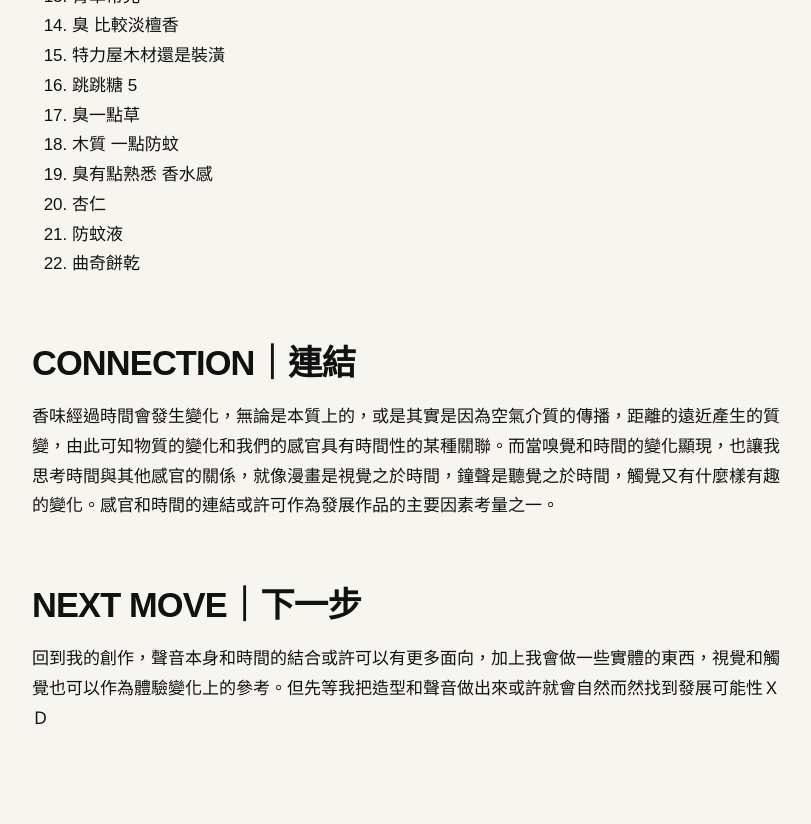
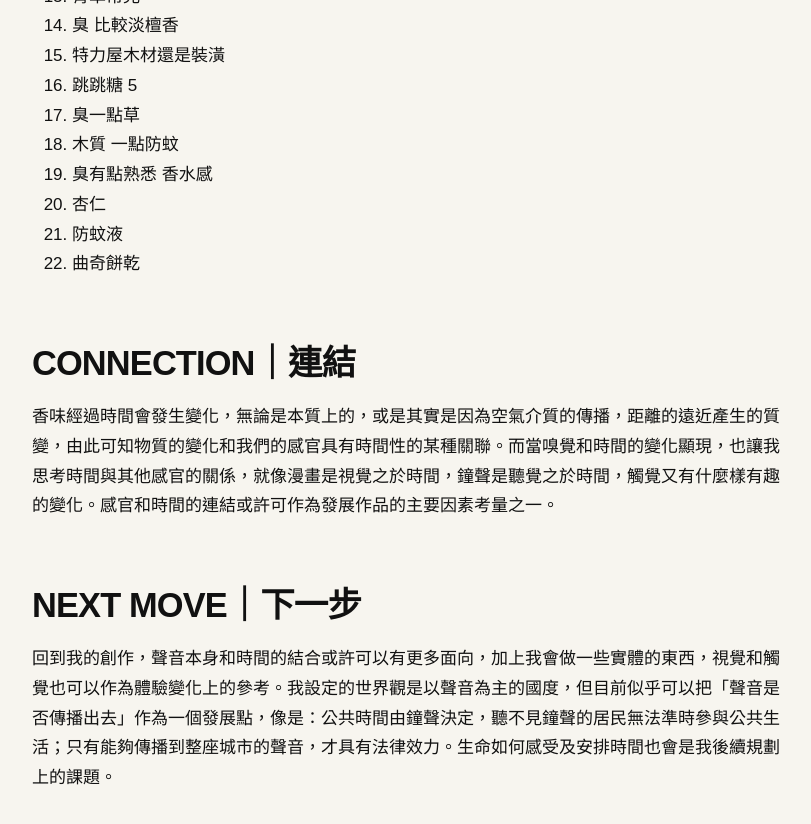
Before and after one commit to yunhanchan/fieldworkarchive, a Jekyll site: the page built from weeks/week-10.md, in a window 1280 px wide and 900 px high, scrolled down 1722 px. Shown: the top 824 px of the window, without its empty margins (48-859 px from the left). Built offline with Jekyll 4.4.1, drawn with Linux system fonts in a browser that asks for light colours.

Commit message:
Update week-10.md

```diff
--- a/weeks/week-10.md
+++ b/weeks/week-10.md
@@ -51,4 +51,4 @@ permalink: /weeks/week-10/
 
 ## NEXT MOVE｜下一步
 
-回到我的創作，聲音本身和時間的結合或許可以有更多面向，加上我會做一些實體的東西，視覺和觸覺也可以作為體驗變化上的參考。但先等我把造型和聲音做出來或許就會自然而然找到發展可能性ＸＤ
+回到我的創作，聲音本身和時間的結合或許可以有更多面向，加上我會做一些實體的東西，視覺和觸覺也可以作為體驗變化上的參考。我設定的世界觀是以聲音為主的國度，但目前似乎可以把「聲音是否傳播出去」作為一個發展點，像是：公共時間由鐘聲決定，聽不見鐘聲的居民無法準時參與公共生活；只有能夠傳播到整座城市的聲音，才具有法律效力。生命如何感受及安排時間也會是我後續規劃上的課題。
```
